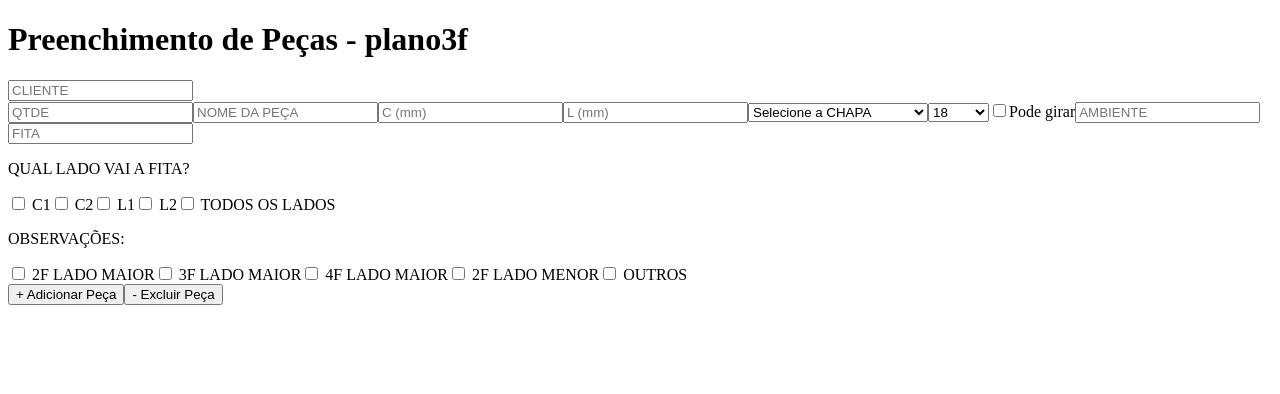
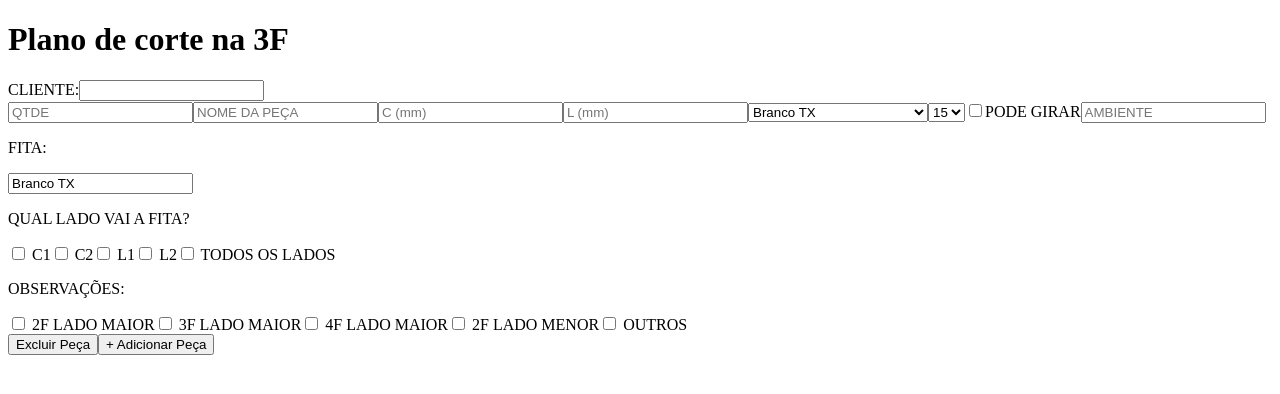
Before and after one commit to felipebroilo/plano3f, a Next.js app: page / in a window 1280 px wide. Shown: the top 394 px of the page. Built offline with nearby package versions, Linux system fonts and the light colour scheme.

Commit message:
Ajustes de lógica e visual no botão 'pode girar', validações, form vazio, e tabela final

```diff
--- a/pages/index.js
+++ b/pages/index.js
@@ -3,147 +3,152 @@ import { useState } from "react";
 export default function Home() {
   const [cliente, setCliente] = useState("");
   const [pecas, setPecas] = useState([
-    criarPecaVazia()
-  ]);
-  const [selecionado, setSelecionado] = useState(null);
-
-  function criarPecaVazia() {
-    return {
+    {
       qtde: "",
       nome: "",
       c: "",
       l: "",
-      chapa: "",
+      chapa: "Branco TX",
       outraChapa: "",
-      espessura: "18",
+      espessura: 15,
       veio: false,
       ambiente: "",
+      fitaOutro: "Branco TX",
+      lados: { c1: false, c2: false, l1: false, l2: false, todos: false },
       observacoes: [],
-      obsOutros: "",
-      fitaOutro: "",
-      lados: { c1: false, c2: false, l1: false, l2: false, todos: false }
-    };
+      obsOutros: ""
     }
+  ]);
+  const [selecionado, setSelecionado] = useState(null);
 
   const chapas = [
-    "Branco TX", "Preto TX", "Cru", "Mocca Fibraplac", "Italian Noce Eucatex", "Noce Oro Eucatex", "Cinza Italia Lacca Eucatex", "OUTROS"
+    "Branco TX",
+    "Preto TX",
+    "Cru",
+    "Mocca Fibraplac",
+    "Italian Noce Eucatex",
+    "Noce Oro Eucatex",
+    "Cinza Italia Lacca Eucatex",
+    "OUTROS",
   ];
-  const espessuras = ["HDF 3", "6", "9", "15", "18"];
+
+  const espessuras = [3, 6, 9, 15, 18];
   const obsFixas = ["2F LADO MAIOR", "3F LADO MAIOR", "4F LADO MAIOR", "2F LADO MENOR", "OUTROS"];
 
-  function handleChange(index, campo, valor) {
+  const addPeca = () => {
+    const ultima = pecas[pecas.length - 1];
+    setPecas([
+      ...pecas,
+      {
+        qtde: "",
+        nome: "",
+        c: "",
+        l: "",
+        chapa: ultima.chapa,
+        outraChapa: "",
+        espessura: ultima.espessura,
+        veio: false,
+        ambiente: "",
+        fitaOutro: ultima.chapa,
+        lados: { c1: false, c2: false, l1: false, l2: false, todos: false },
+        observacoes: [],
+        obsOutros: ""
+      }
+    ]);
+  };
+
+  const handleChange = (i, campo, valor) => {
     const novasPecas = [...pecas];
-    novasPecas[index][campo] = valor;
-
-    if (campo === "chapa") {
-      if (valor === "OUTROS") {
-        novasPecas[index].outraChapa = "";
-        novasPecas[index].fitaOutro = "";
-      } else {
-        novasPecas[index].fitaOutro = valor;
+    if (campo === "c" || campo === "l") {
+      if (parseInt(valor) > 2750) {
+        alert("Atenção: medidas fora do padrão da chapa de MDF. Confira os valores inseridos.");
+        return;
       }
     }
-    if (campo === "outraChapa") {
-      novasPecas[index].fitaOutro = valor;
+    if (campo === "lados" && valor === "todos") {
+      const marcar = !novasPecas[i].lados.todos;
+      novasPecas[i].lados = { c1: marcar, c2: marcar, l1: marcar, l2: marcar, todos: marcar };
+    } else if (campo === "chapa") {
+      novasPecas[i].chapa = valor;
+      if (valor !== "OUTROS") {
+        novasPecas[i].outraChapa = "";
+        novasPecas[i].fitaOutro = valor;
+      } else {
+        novasPecas[i].fitaOutro = "";
       }
+    } else if (campo === "outraChapa") {
+      novasPecas[i].outraChapa = valor;
+      novasPecas[i].fitaOutro = valor;
+    } else {
+      novasPecas[i][campo] = valor;
+    }
+    setPecas(novasPecas);
+  };
 
-    if (campo === "lados") {
-      novasPecas[index].lados = valor;
-    }
-
-    setPecas(novasPecas);
-  }
-
-  function toggleTodosLados(index) {
-    const nova = { ...pecas[index] };
-    const marcar = !nova.lados.todos;
-    nova.lados = {
-      c1: marcar,
-      c2: marcar,
-      l1: marcar,
-      l2: marcar,
-      todos: marcar
-    };
+  const excluirPeca = () => {
+    if (selecionado !== null) {
       const novas = [...pecas];
-    novas[index] = nova;
-    setPecas(novas);
-  }
-
-  function addPeca() {
-    setPecas([...pecas, criarPecaVazia()]);
-  }
-
-  function removerSelecionada() {
-    if (selecionado === null) return;
-    const novas = pecas.filter((_, i) => i !== selecionado);
+      novas.splice(selecionado, 1);
       setPecas(novas);
       setSelecionado(null);
     }
+  };
 
   return (
-    <div className="max-w-6xl mx-auto p-4">
-      <h1 className="text-2xl font-bold mb-4">Preenchimento de Peças - plano3f</h1>
+    <div className="p-4 font-sans text-sm">
+      <h1 className="text-2xl font-bold mb-4">Plano de corte na 3F</h1>
+      <div className="mb-4">
+        <label className="block mb-1">CLIENTE:
+          <input value={cliente} onChange={e => setCliente(e.target.value)} className="ml-2 border p-1" />
+        </label>
+      </div>
 
-      <input placeholder="CLIENTE" value={cliente} onChange={e => setCliente(e.target.value)} className="border p-2 w-full mb-6" />
-
+      {/* Formulário para a primeira peça */}
       {pecas.length > 0 && (
-        <div className="grid grid-cols-1 md:grid-cols-2 gap-4 border rounded-lg p-4 bg-gray-50">
-          <input type="number" min="1" placeholder="QTDE" value={pecas[0].qtde} onChange={e => handleChange(0, "qtde", e.target.value.replace(/\D/g, ""))} className="border p-2 w-full" />
-          <input placeholder="NOME DA PEÇA" value={pecas[0].nome} onChange={e => handleChange(0, "nome", e.target.value)} className="border p-2 w-full" />
-
-          <input type="number" placeholder="C (mm)" value={pecas[0].c} onChange={e => {
-            const v = e.target.value;
-            if (v === "" || parseInt(v) <= 2750) handleChange(0, "c", v);
-            else alert("⚠️ Medidas fora do padrão da chapa de MDF (máx. 2750mm)");
-          }} className="border p-2 w-full" />
-
-          <input type="number" placeholder="L (mm)" value={pecas[0].l} onChange={e => {
-            const v = e.target.value;
-            if (v === "" || parseInt(v) <= 2750) handleChange(0, "l", v);
-            else alert("⚠️ Medidas fora do padrão da chapa de MDF (máx. 2750mm)");
-          }} className="border p-2 w-full" />
-
-          <select value={pecas[0].chapa} onChange={e => handleChange(0, "chapa", e.target.value)} className="border p-2 w-full">
-            <option value="">Selecione a CHAPA</option>
-            {chapas.map((c, i) => <option key={i} value={c}>{c}</option>)}
+        <div className="mb-4">
+          <div className="grid grid-cols-10 gap-2 mb-2">
+            <input placeholder="QTDE" type="number" value={pecas[0].qtde} onChange={e => handleChange(0, "qtde", e.target.value)} className="border p-1 col-span-1" />
+            <input placeholder="NOME DA PEÇA" value={pecas[0].nome} onChange={e => handleChange(0, "nome", e.target.value)} className="border p-1 col-span-2" />
+            <input placeholder="C (mm)" type="number" value={pecas[0].c} onChange={e => handleChange(0, "c", e.target.value)} className="border p-1 col-span-1" />
+            <input placeholder="L (mm)" type="number" value={pecas[0].l} onChange={e => handleChange(0, "l", e.target.value)} className="border p-1 col-span-1" />
+            <select value={pecas[0].chapa} onChange={e => handleChange(0, "chapa", e.target.value)} className="border p-1 col-span-2">
+              {chapas.map((c, i) => <option key={i}>{c}</option>)}
             </select>
-
             {pecas[0].chapa === "OUTROS" && (
-            <input placeholder="Digite o nome da CHAPA" value={pecas[0].outraChapa} onChange={e => handleChange(0, "outraChapa", e.target.value)} className="border p-2 w-full" />
+              <input placeholder="Digite o nome da chapa" value={pecas[0].outraChapa} onChange={e => handleChange(0, "outraChapa", e.target.value)} className="border p-1 col-span-2" />
             )}
-
-          <select value={pecas[0].espessura} onChange={e => handleChange(0, "espessura", e.target.value)} className="border p-2 w-full">
-            {espessuras.map((e, i) => <option key={i} value={e}>{e}</option>)}
+            <select value={pecas[0].espessura} onChange={e => handleChange(0, "espessura", e.target.value)} className="border p-1 col-span-1">
+              {espessuras.map((e, i) => <option key={i}>{e}</option>)}
             </select>
-
-          <label className="flex items-center space-x-2">
-            <input type="checkbox" checked={pecas[0].veio} onChange={() => handleChange(0, "veio", !pecas[0].veio)} />
-            <span>{pecas[0].veio ? "Segue comprimento" : "Pode girar"}</span>
+            <label className="col-span-2 flex items-center">
+              <input type="checkbox" checked={pecas[0].veio} onChange={() => handleChange(0, "veio", !pecas[0].veio)} className="mr-2" />
+              {pecas[0].veio ? "SEGUE COMPRIMENTO" : "PODE GIRAR"}
             </label>
-
-          <input placeholder="AMBIENTE" value={pecas[0].ambiente} onChange={e => handleChange(0, "ambiente", e.target.value)} className="border p-2 w-full" />
-
-          <input placeholder="FITA" value={pecas[0].fitaOutro} onChange={e => handleChange(0, "fitaOutro", e.target.value)} className="border p-2 w-full" />
-
+            <input placeholder="AMBIENTE" value={pecas[0].ambiente} onChange={e => handleChange(0, "ambiente", e.target.value)} className="border p-1 col-span-2" />
+          </div>
+          <div className="mb-2">
+            <p>FITA:</p>
+            <input value={pecas[0].fitaOutro || (pecas[0].chapa === "OUTROS" ? pecas[0].fitaOutro : pecas[0].chapa)} onChange={e => handleChange(0, "fitaOutro", e.target.value)} className="border p-1 w-full" />
+          </div>
           <div>
             <p>QUAL LADO VAI A FITA?</p>
-            {["c1", "c2", "l1", "l2"].map((lado, i) => (
-              <label key={i} className="mr-2">
+            {["c1", "c2", "l1", "l2"].map((lado, idx) => (
+              <label key={idx} className="mr-2">
                 <input type="checkbox" checked={pecas[0].lados[lado]} onChange={() => {
-                  const novosLados = { ...pecas[0].lados, [lado]: !pecas[0].lados[lado], todos: false };
-                  handleChange(0, "lados", novosLados);
+                  const nova = { ...pecas[0].lados, [lado]: !pecas[0].lados[lado] };
+                  nova.todos = nova.c1 && nova.c2 && nova.l1 && nova.l2;
+                  handleChange(0, "lados", nova);
                 }} /> {lado.toUpperCase()}
               </label>
             ))}
             <label className="ml-4">
-              <input type="checkbox" checked={pecas[0].lados.todos} onChange={() => toggleTodosLados(0)} /> TODOS OS LADOS
+              <input type="checkbox" checked={pecas[0].lados.todos} onChange={() => handleChange(0, "lados", "todos")} /> TODOS OS LADOS
             </label>
           </div>
-
-          <div className="col-span-2">
+          <div className="mt-2">
             <p>OBSERVAÇÕES:</p>
-            {obsFixas.map((obs, i) => (
-              <label key={i} className="mr-4">
+            {obsFixas.map((obs, idx) => (
+              <label key={idx} className="mr-4">
                 <input
                   type="checkbox"
                   checked={pecas[0].observacoes.includes(obs)}
@@ -158,56 +163,13 @@ export default function Home() {
               </label>
             ))}
             {pecas[0].observacoes.includes("OUTROS") && (
-              <input placeholder="Especifique" value={pecas[0].obsOutros} onChange={e => handleChange(0, "obsOutros", e.target.value)} className="border p-2 w-full mt-1" />
+              <input placeholder="Especifique" value={pecas[0].obsOutros} onChange={e => handleChange(0, "obsOutros", e.target.value)} className="border p-1 w-full mt-1" />
             )}
           </div>
+          <div className="mt-4 flex gap-2">
+            <button onClick={excluirPeca} className="bg-red-500 text-white px-3 py-1 rounded">Excluir Peça</button>
+            <button onClick={addPeca} className="bg-green-600 text-white px-3 py-1 rounded">+ Adicionar Peça</button>
           </div>
-      )}
-
-      <div className="flex gap-4 mt-4">
-        <button onClick={addPeca} className="bg-green-600 text-white px-4 py-2 rounded">+ Adicionar Peça</button>
-        <button onClick={removerSelecionada} className="bg-red-600 text-white px-4 py-2 rounded">- Excluir Peça</button>
-      </div>
-
-      {pecas.length > 1 && (
-        <div className="mt-8">
-          <h2 className="text-lg font-semibold mb-2">Lista de Peças</h2>
-          <table className="w-full border text-sm">
-            <thead className="bg-gray-100 text-left">
-              <tr>
-                <th className="p-2 border">#</th>
-                <th className="p-2 border">QTDE</th>
-                <th className="p-2 border">NOME</th>
-                <th className="p-2 border">C (mm)</th>
-                <th className="p-2 border">L (mm)</th>
-                <th className="p-2 border">CHAPA</th>
-                <th className="p-2 border">ESPESSURA</th>
-                <th className="p-2 border">FITA</th>
-                <th className="p-2 border">VEIO</th>
-                <th className="p-2 border">LADOS</th>
-              </tr>
-            </thead>
-            <tbody>
-              {pecas.slice(1).map((p, idx) => (
-                <tr
-                  key={idx + 1}
-                  className={`cursor-pointer ${selecionado === idx + 1 ? "bg-blue-100" : ""}`}
-                  onClick={() => setSelecionado(idx + 1)}
-                >
-                  <td className="p-2 border">{idx + 2}</td>
-                  <td className="p-2 border">{p.qtde}</td>
-                  <td className="p-2 border">{p.nome}</td>
-                  <td className="p-2 border">{p.c}</td>
-                  <td className="p-2 border">{p.l}</td>
-                  <td className="p-2 border">{p.chapa === "OUTROS" ? p.outraChapa : p.chapa}</td>
-                  <td className="p-2 border">{p.espessura}</td>
-                  <td className="p-2 border">{p.fitaOutro}</td>
-                  <td className="p-2 border">{p.veio ? "Sim" : "Não"}</td>
-                  <td className="p-2 border">{["c1", "c2", "l1", "l2"].filter(l => p.lados[l]).join(", ").toUpperCase()}</td>
-                </tr>
-              ))}
-            </tbody>
-          </table>
         </div>
       )}
     </div>
```
Lines whose indentation alone changed are shown as unchanged.
